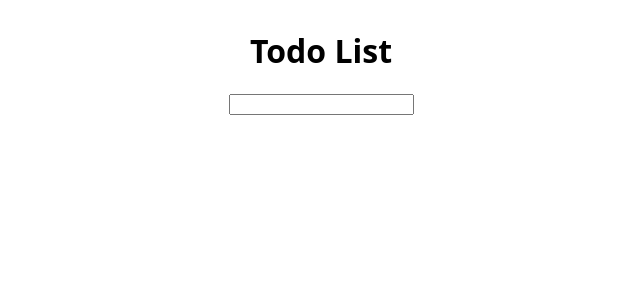
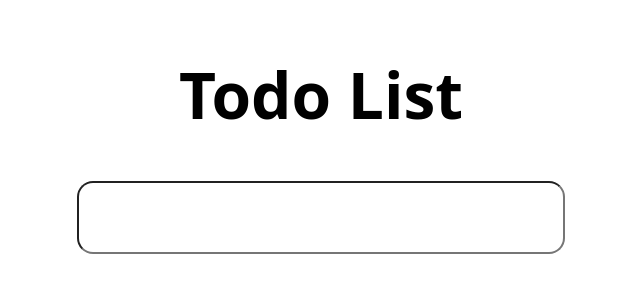
Before and after one commit to raavuer/svelte-todo-app, a SvelteKit app: page / in a window 1280 px wide. Shown: the top 300 px of the page, without its empty margins (319-959 px from the left). Built offline with nearby package versions, Linux system fonts and the light colour scheme.

Commit message:
Fixed removeTodo(), and Added slide-in animation for todos

```diff
--- a/src/routes/+page.svelte
+++ b/src/routes/+page.svelte
@@ -1,20 +1,21 @@
-<script lang="ts">
+<script>
 	import { onMount } from "svelte";
 
-	let todos: string[] = $state([]);
+	let todos = $state([]);
 	onMount(() => {
 		todos = JSON.parse(localStorage.getItem("todos") ?? "[]");
 	});
 
 	function addTodo() {
 		const todo = this.value;
-		if (todo === "") return;
+		if (todo === "" || todos.includes(todo)) return;
 		todos.push(todo);
 		localStorage.setItem("todos", JSON.stringify(todos));
 		this.value = "";
 	}
 	function removeTodo() {
-		todos.splice(this.index, 1);
+		const index = this.parentElement.id.slice(0, 1);
+		todos.splice(index, 1);
 		localStorage.setItem("todos", JSON.stringify(todos));
 	}
 </script>
@@ -25,8 +26,8 @@
 	<input type="text" onchange={addTodo} />
 
 	<ul>
-		{#each todos as todo, index (index)}
-			<li>
+		{#each todos as todo, index (todo)}
+			<li id={index + "-" + todo}>
 				<button type="button" onclick={removeTodo}>X</button>
 				<span>{todo}</span>
 			</li>
@@ -38,10 +39,43 @@
 	main {
 		display: grid;
 		place-items: center;
-		font-family: system-ui, "Segoe UI", Oxygen, "Open Sans", sans-serif;
+
+		font:
+			2rem system-ui,
+			"Segoe UI",
+			Oxygen,
+			"Open Sans",
+			sans-serif;
+	}
+	h1 {
+		font-size: 2em;
+	}
+	input {
+		font-size: 1em;
+		padding: 1rem 2rem;
+		border-radius: 16px;
 	}
 	li {
-		padding: 0.25rem;
+		display: grid;
+		grid-template-columns: 2rem 1fr;
+		gap: 8px;
+		padding: 8px;
 		list-style-type: none;
+
+		animation-name: slide-in;
+		animation-duration: 500ms;
+	}
+	button {
+		border-radius: 16px;
+	}
+	@keyframes slide-in {
+		from {
+			translate: 100% 0;
+			opacity: 0;
+		}
+		to {
+			translate: 0 0;
+			opacity: 1;
+		}
 	}
 </style>
```
